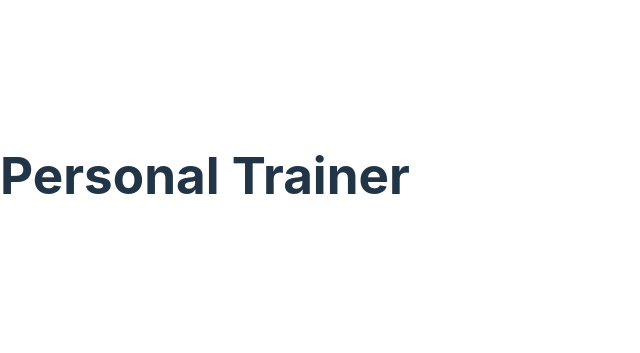
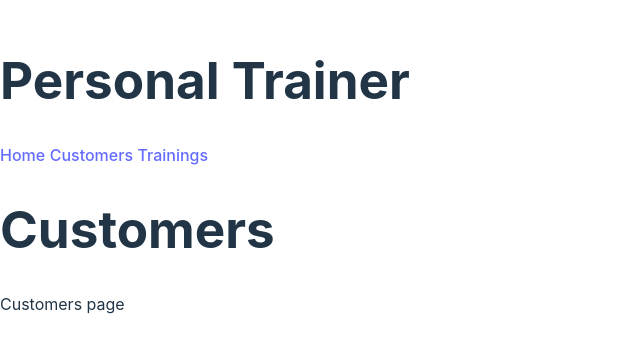
Before and after one commit to hollowdll/personal-trainer, a React (Vite) app: page /customers in a window 1280 px wide. Shown: the part 225-578 px from the top of the page, without its empty margins (0-640 px from the left). Built offline with nearby package versions, Linux system fonts and the light colour scheme.

Commit message:
add routes

```diff
--- a/src/App.tsx
+++ b/src/App.tsx
@@ -1,9 +1,34 @@
 import './App.css'
+import AppBar from '@mui/material/AppBar';
+import {
+  BrowserRouter,
+  Routes,
+  Route,
+  Link
+} from "react-router-dom";
+import Home from './routes/Home';
+import Customers from './routes/Customers';
+import Trainings from './routes/Trainings';
+import NotFound from './routes/NotFound';
 
 function App() {
   return (
     <div className="App">
+      <AppBar position="static">
+
+      </AppBar>
       <h1>Personal Trainer</h1>
+      <BrowserRouter>
+        <Link to="/">Home</Link>{' '}
+        <Link to="/customers">Customers</Link>{' '}
+        <Link to="/trainings">Trainings</Link>{' '}
+        <Routes>
+          <Route path="/" element={<Home />} />
+          <Route path="/customers" element={<Customers />} />
+          <Route path="/trainings" element={<Trainings />} />
+          <Route path="*" element={<NotFound />} />
+        </Routes>
+      </BrowserRouter>
     </div>
   )
 }
--- /dev/null
+++ b/src/routes/Customers.tsx
@@ -0,0 +1,12 @@
+
+
+function Customers() {
+    return (
+      <div>
+        <h1>Customers</h1>
+        <p>Customers page</p>
+      </div>
+    );
+  }
+
+  export default Customers;
--- /dev/null
+++ b/src/routes/Home.tsx
@@ -0,0 +1,12 @@
+
+
+function Home() {
+    return (
+      <div>
+        <h1>Home</h1>
+        <p>Home page</p>
+      </div>
+    );
+  }
+
+  export default Home;
--- /dev/null
+++ b/src/routes/NotFound.tsx
@@ -0,0 +1,12 @@
+
+
+function NotFound() {
+    return (
+      <div>
+        <h1>Page not found</h1>
+        <h3>The page you requested was not found</h3>
+      </div>
+    );
+  }
+
+  export default NotFound;
--- /dev/null
+++ b/src/routes/Trainings.tsx
@@ -0,0 +1,12 @@
+
+
+function Trainings() {
+  return (
+    <div>
+      <h1>Trainings</h1>
+      <p>Trainings page</p>
+    </div>
+  );
+}
+
+export default Trainings;
```
